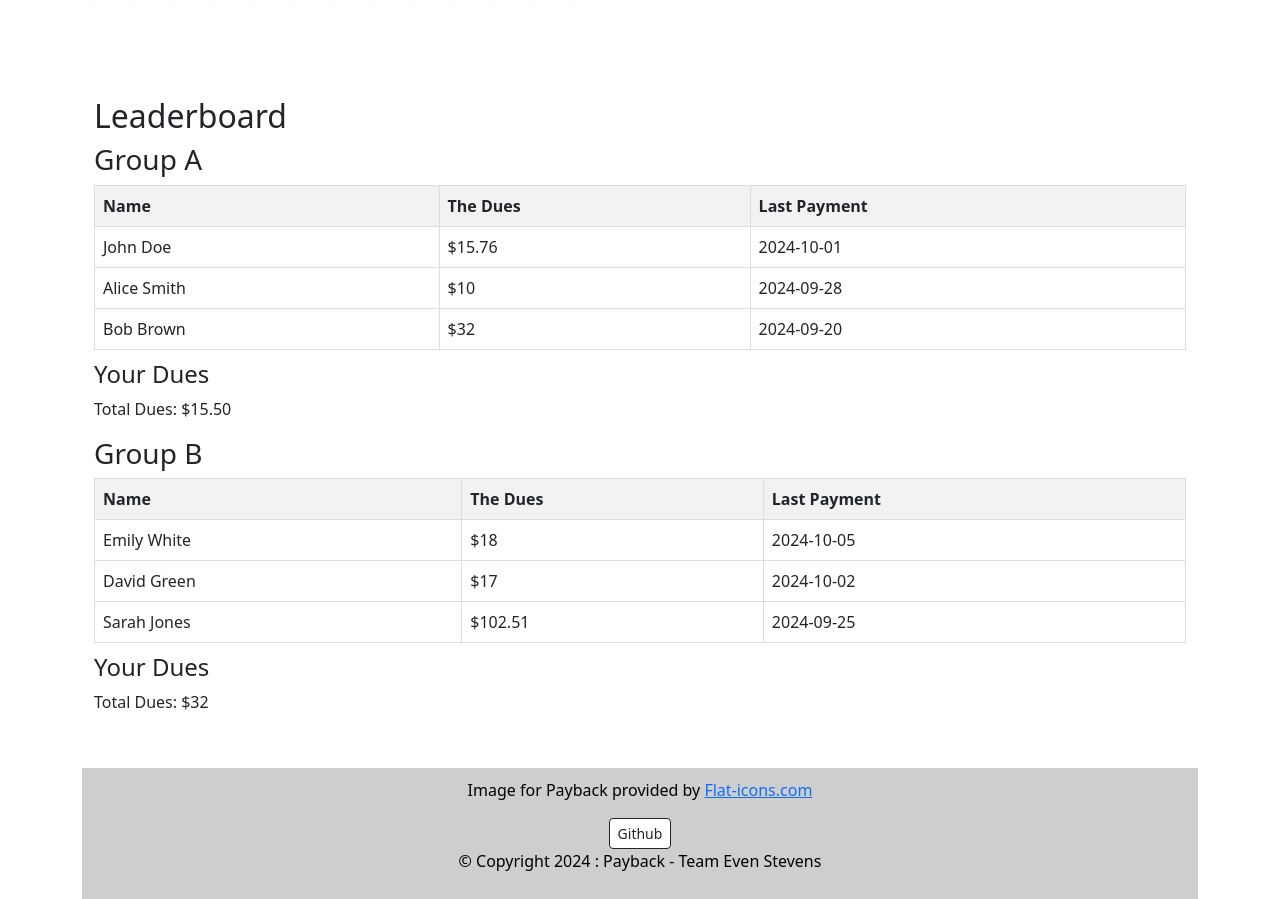
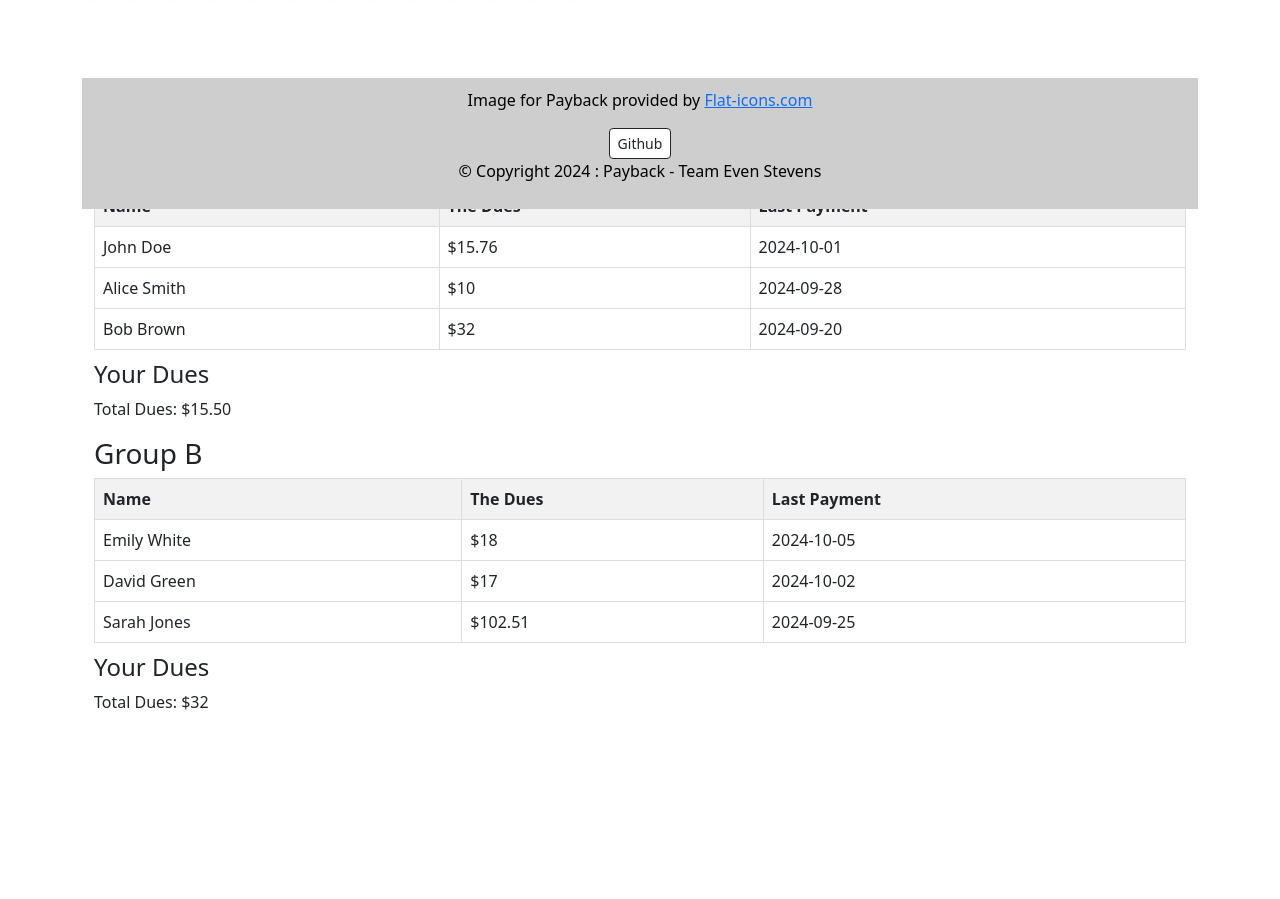
Before and after one commit to AustinLammers/Payback, a Node server app: page /home in a window 1280 px wide. Shown: the part 591-1490 px from the top of the page. Run offline with Node 20, Linux system fonts and the light colour scheme; some libraries are stand-ins or nearby versions.

Commit message:
changed footer to sticky

```diff
--- a/ProjectSourceCode/src/views/partials/head.hbs
+++ b/ProjectSourceCode/src/views/partials/head.hbs
@@ -47,7 +47,7 @@
             text-align: center;
             padding: 10px;
             width: 100%;
-            position: relative;
+            position: sticky;
             bottom: 0;
 
         }
```
